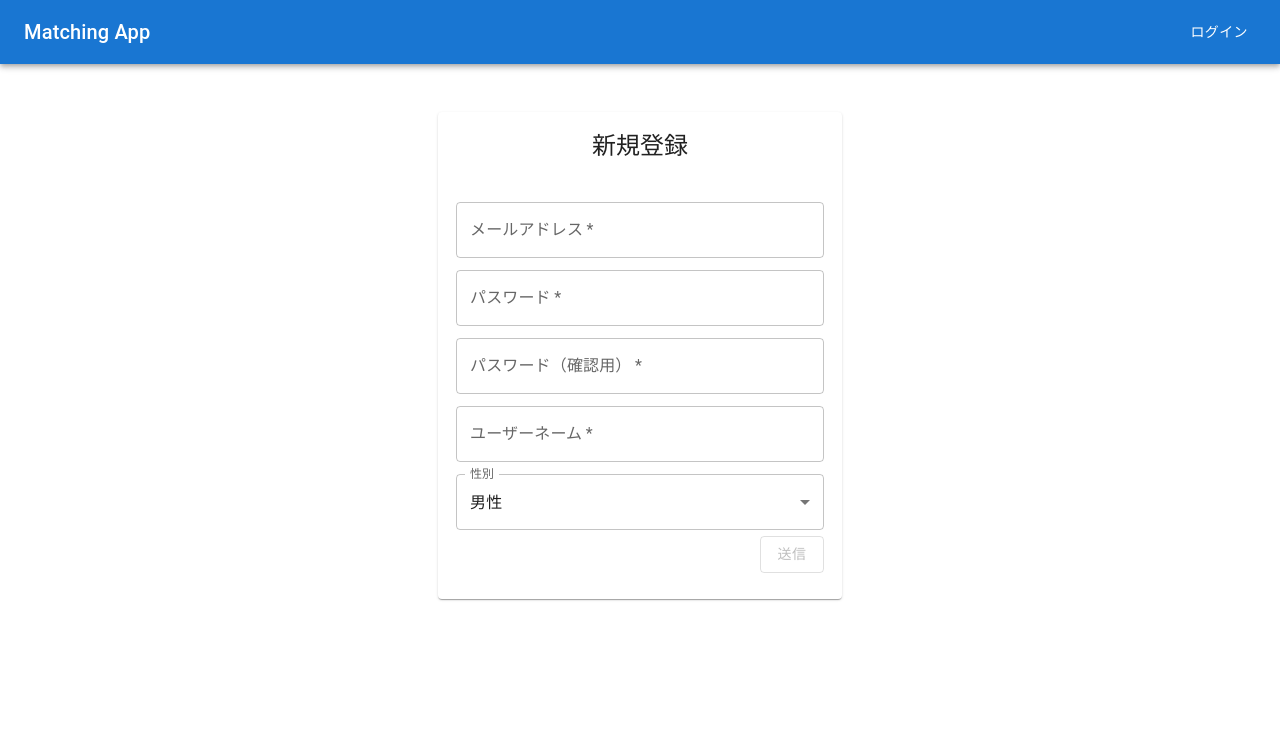
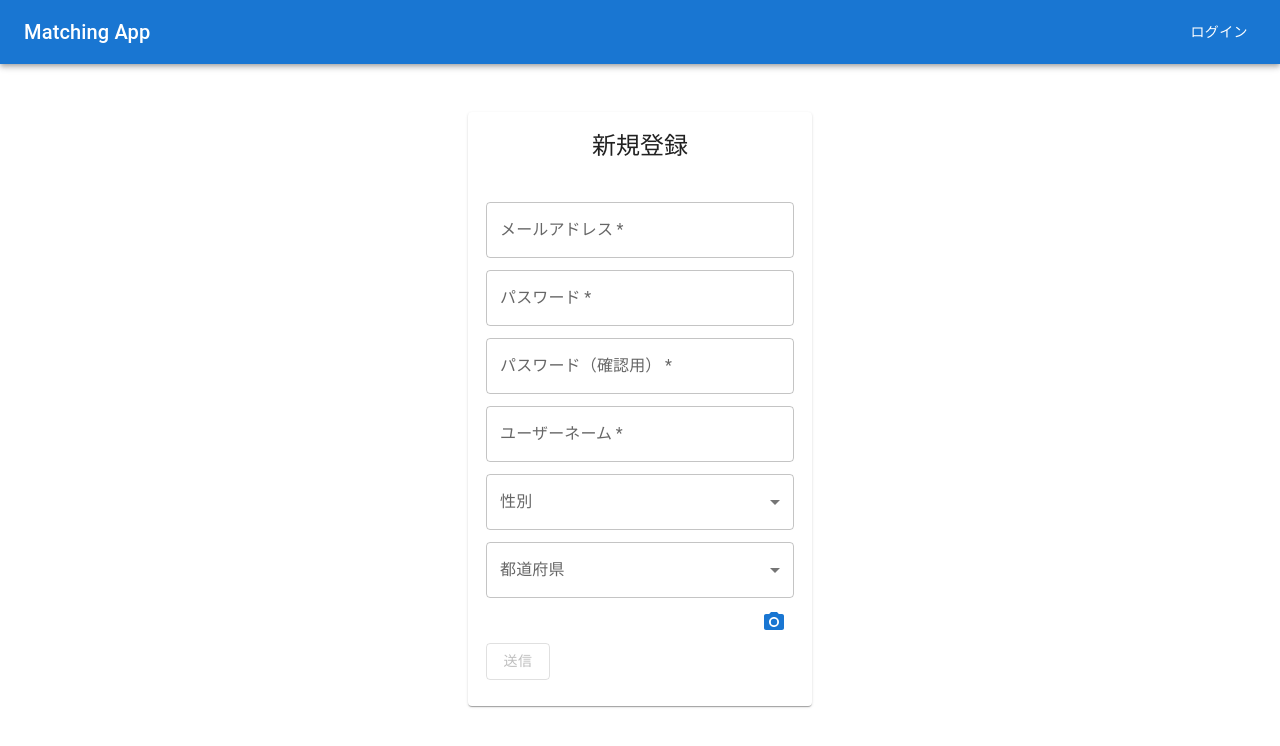
Before and after one commit to uchidataku/matching_app, a React (Create React App) app in the folder frontend/: page /signup in a window 1280 px wide. Shown: the top 746 px of the page. Built offline with nearby package versions, Linux system fonts and the light colour scheme; what axios-case-converter would draw is missing.

Commit message:
feat: signUpページ改良

```diff
--- a/frontend/package.json
+++ b/frontend/package.json
@@ -7,6 +7,7 @@
     "@emotion/react": "^11.9.0",
     "@emotion/styled": "^11.8.1",
     "@mui/icons-material": "^5.6.2",
+    "@mui/lab": "^5.0.0-alpha.80",
     "@mui/material": "^5.6.0",
     "@mui/styles": "^5.6.0",
     "@testing-library/jest-dom": "^5.16.4",
--- a/frontend/src/components/pages/Home.tsx
+++ b/frontend/src/components/pages/Home.tsx
@@ -209,21 +209,20 @@ function Home() {
                                         margin="dense"
                                         fullWidth
                                     >
-                                        {/*<InputLabel id="demo-simple-select-outlined-label">都道府県</InputLabel>*/}
-                                        {/*TODO: (e: React.ChangeEvent<{ value: string;}>) => void' is not assignable to type*/}
-                                        {/*<Select*/}
-                                        {/*    labelId="demo-simple-select-outlined-label"*/}
-                                        {/*    id="demo-simple-select-outlined"*/}
-                                        {/*    value={prefecture}*/}
-                                        {/*    onChange={(e: React.ChangeEvent<{ value: string }>) => setPrefecture(e.target.value)}*/}
-                                        {/*    label="都道府県"*/}
-                                        {/*>*/}
-                                        {/*    {*/}
-                                        {/*        prefectures.map((prefecture, index) =>*/}
-                                        {/*            <MenuItem key={index + 1} value={prefecture}>{prefecture}</MenuItem>*/}
-                                        {/*        )*/}
-                                        {/*    }*/}
-                                        {/*</Select>*/}
+                                        <InputLabel id="demo-simple-select-outlined-label">都道府県</InputLabel>
+                                        <Select
+                                            labelId="demo-simple-select-outlined-label"
+                                            id="demo-simple-select-outlined"
+                                            value={prefecture}
+                                            onChange={(e) => setPrefecture(e.target.value)}
+                                            label="都道府県"
+                                        >
+                                            {
+                                                prefectures.map((prefecture, index) =>
+                                                    <MenuItem key={index + 1} value={prefecture}>{prefecture}</MenuItem>
+                                                )
+                                            }
+                                        </Select>
                                     </FormControl>
                                     <TextField
                                         placeholder="1000文字以内で書いてください。"
--- a/frontend/src/components/pages/SignUp.tsx
+++ b/frontend/src/components/pages/SignUp.tsx
@@ -1,4 +1,4 @@
-import React, {useContext, useState} from "react";
+import React, {useCallback, useContext, useState} from "react";
 import {makeStyles} from "@mui/styles";
 import {Link, useNavigate} from "react-router-dom"
 import {
@@ -7,21 +7,29 @@ import {
     Card,
     CardContent,
     CardHeader,
-    FormControl,
+    FormControl, Grid, IconButton,
     InputLabel, MenuItem, Select,
     TextField,
     Typography
 } from "@mui/material";
+import AdapterDateFns from '@mui/lab/AdapterDateFns';
+import LocalizationProvider from '@mui/lab/LocalizationProvider';
+import DatePicker from '@mui/lab/DatePicker';
 import {SignUpParams} from "../../interfaces/account"
 import {signUp} from "../../lib/api/auth";
 import {AuthContext} from "../../App";
 import AlertMessage from "../utils/AlertMessage";
 import {genders} from "../../data/genders";
+import PhotoCameraIcon from "@mui/icons-material/PhotoCamera";
+import CancelIcon from "@mui/icons-material/Cancel";
+import {prefectures} from "../../data/prefectures";
 
 const useStyles = makeStyles(() => ({
+    container: {
+        marginTop: 6
+    },
     submitBtn: {
-        paddingTop: 2,
-        textAlign: "right",
+        marginTop: 1,
         flexGrow: 1,
         textTransform: "none"
     },
@@ -30,13 +38,22 @@ const useStyles = makeStyles(() => ({
     },
     card: {
         padding: 2,
-        maxWidth: 400
+        maxWidth: 340
+    },
+    inputFileButton: {
+        textTransform: "none"
+    },
+    imageUploadBtn: {
+        textAlign: "right"
+    },
+    input: {
+        display: "none"
     },
     box: {
-        paddingTop: "2rem"
+        marginBottom: "1.5rem"
     },
-    link: {
-        textDecoration: "none"
+    preview: {
+        width: "100%"
     }
 }))
 
@@ -48,10 +65,24 @@ function SignUp() {
     const [password, setPassword] = useState<string>('')
     const [passwordConfirmation, setPasswordConfirmation] = useState<string>('')
     const [username, setUsername] = useState<string>('')
-    const [gender, setGender] = useState<number>(0)
+    const [gender, setGender] = useState<string>('')
     const [prefecture, setPrefecture] = useState<string>('')
-    const [introduction, setIntroduction] = useState<string>('')
+    const [image, setImage] = useState<string>('')
+    const [preview, setPreview] = useState<string>('')
+    const [birthday, setBirthday] = useState<Date | null>(
+        new Date("2000-01-01T00:00:00"),
+    )
     const [alertMessageOpen, setAlertMessageOpen] = useState<boolean>(false)
+
+    const uploadImage = useCallback((e) => {
+        const file = e.target.files[0]
+        setImage(file)
+    }, [])
+
+    const previewImage = useCallback((e) => {
+        const file = e.target.files[0]
+        setPreview(window.URL.createObjectURL(file))
+    }, [])
 
     const handleSubmit = async (e: React.MouseEvent<HTMLButtonElement>) => {
         e.preventDefault() // ユーザーにイベントが明示的に処理されない場合にその既定のアクションを通常通りに行うべきではないことを伝える
@@ -63,8 +94,7 @@ function SignUp() {
                 passwordConfirmation: passwordConfirmation,
                 username: username,
                 gender: gender,
-                prefecture: prefecture,
-                introduction: introduction
+                prefecture: prefecture
             }
         }
 
@@ -145,22 +175,93 @@ function SignUp() {
                                 id="demo-simple-select-outlined"
                                 value={gender}
                                 // TODO: できない
-                                // onChange={(e: React.ChangeEvent<{ value: unknown }>) => setGender(e.target.value as number)}
+                                onChange={(e) => setGender(e.target.value) }
                                 label="性別"
                             >
                                 {
                                     genders.map((gender: string, index: number) =>
-                                        <MenuItem value={index}>{gender}</MenuItem>
+                                        <MenuItem value={gender}>{gender}</MenuItem>
                                     )
                                 }
                             </Select>
                         </FormControl>
+                        <FormControl
+                            variant="outlined"
+                            margin="dense"
+                            fullWidth
+                        >
+                            <InputLabel id="demo-simple-select-outlined-label">都道府県</InputLabel>
+                            <Select
+                                labelId="demo-simple-select-outlined-label"
+                                id="demo-simple-select-outlined"
+                                value={prefecture}
+                                onChange={(e) => setPrefecture(e.target.value)}
+                                label="都道府県"
+                            >
+                                {
+                                    prefectures.map((prefecture, index) =>
+                                        <MenuItem key={index +1} value={prefecture}>{prefecture}</MenuItem>
+                                    )
+                                }
+                            </Select>
+                        </FormControl>
+                        <LocalizationProvider dateAdapter={AdapterDateFns}>
+                            <Grid container justifyContent="space-around">
+                                <DatePicker
+                                    label="誕生日"
+                                    inputFormat="MM/dd/yyyy"
+                                    value={birthday}
+                                    onChange={(date: Date | null) => { setBirthday(date) }}
+                                    renderInput={(params) => <TextField {...params} />}
+                                />
+                            </Grid>
+                        </LocalizationProvider>
+                        <div className={classes.imageUploadBtn}>
+                            <input
+                                accept='image/*'
+                                className={classes.input}
+                                id='icon-button-file'
+                                type="file"
+                                onChange={(e: React.ChangeEvent<HTMLInputElement>) => {
+                                    uploadImage(e)
+                                    previewImage(e)
+                                }}
+                            />
+                            <label htmlFor="icon-button-file">
+                                <IconButton
+                                    color='primary'
+                                    aria-label='upload picture'
+                                    component='span'
+                                >
+                                    <PhotoCameraIcon />
+                                </IconButton>
+                            </label>
+                        </div>
+                        {
+                            preview ? (
+                                <Box
+                                    className={classes.box}
+                                >
+                                    <IconButton
+                                        color="inherit"
+                                        onClick={() => setPreview('')}
+                                    >
+                                        <CancelIcon />
+                                    </IconButton>
+                                    <img
+                                        src={preview}
+                                        alt="preview img"
+                                        className={classes.preview}
+                                    />
+                                </Box>
+                            ) : null
+                        }
                         <Box className={classes.submitBtn}>
                             <Button
                                 type="submit"
                                 variant="outlined"
                                 color="primary"
-                                disabled={!email || !password || !passwordConfirmation || !username ? true : false}
+                                disabled={!email || !password || !passwordConfirmation || !username || !birthday ? true : false}
                                 onClick={handleSubmit}
                             >
                                 送信
--- a/frontend/src/interfaces/account/index.ts
+++ b/frontend/src/interfaces/account/index.ts
@@ -4,9 +4,8 @@ export interface SignUpParams {
         email: string
         password: string
         passwordConfirmation: string
-        gender: number
+        gender: string
         prefecture: string
-        introduction: string
     }
 }
 
```
Also changed, not shown: 1 other file (tests, documents, lock files or other folders).
